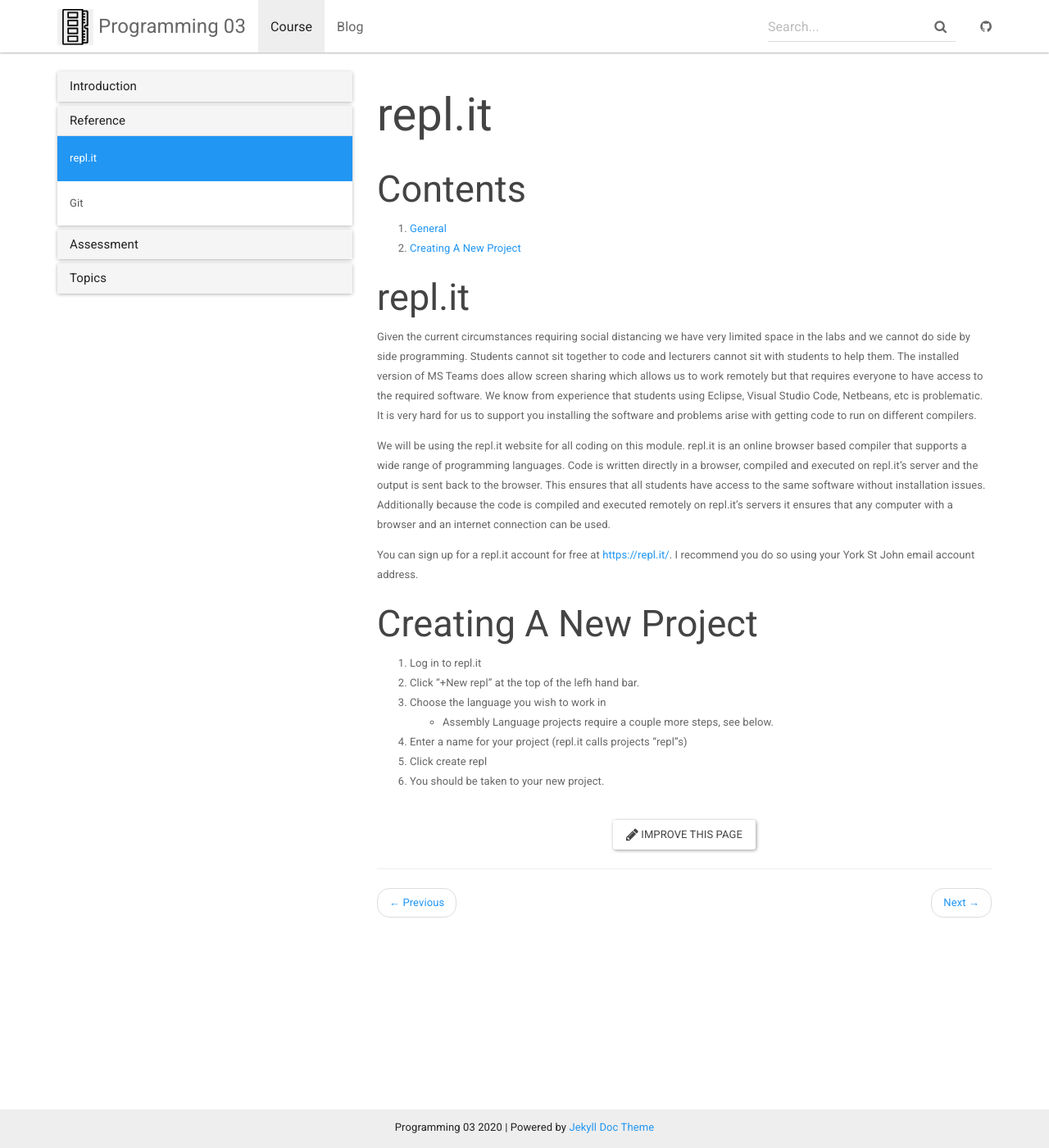
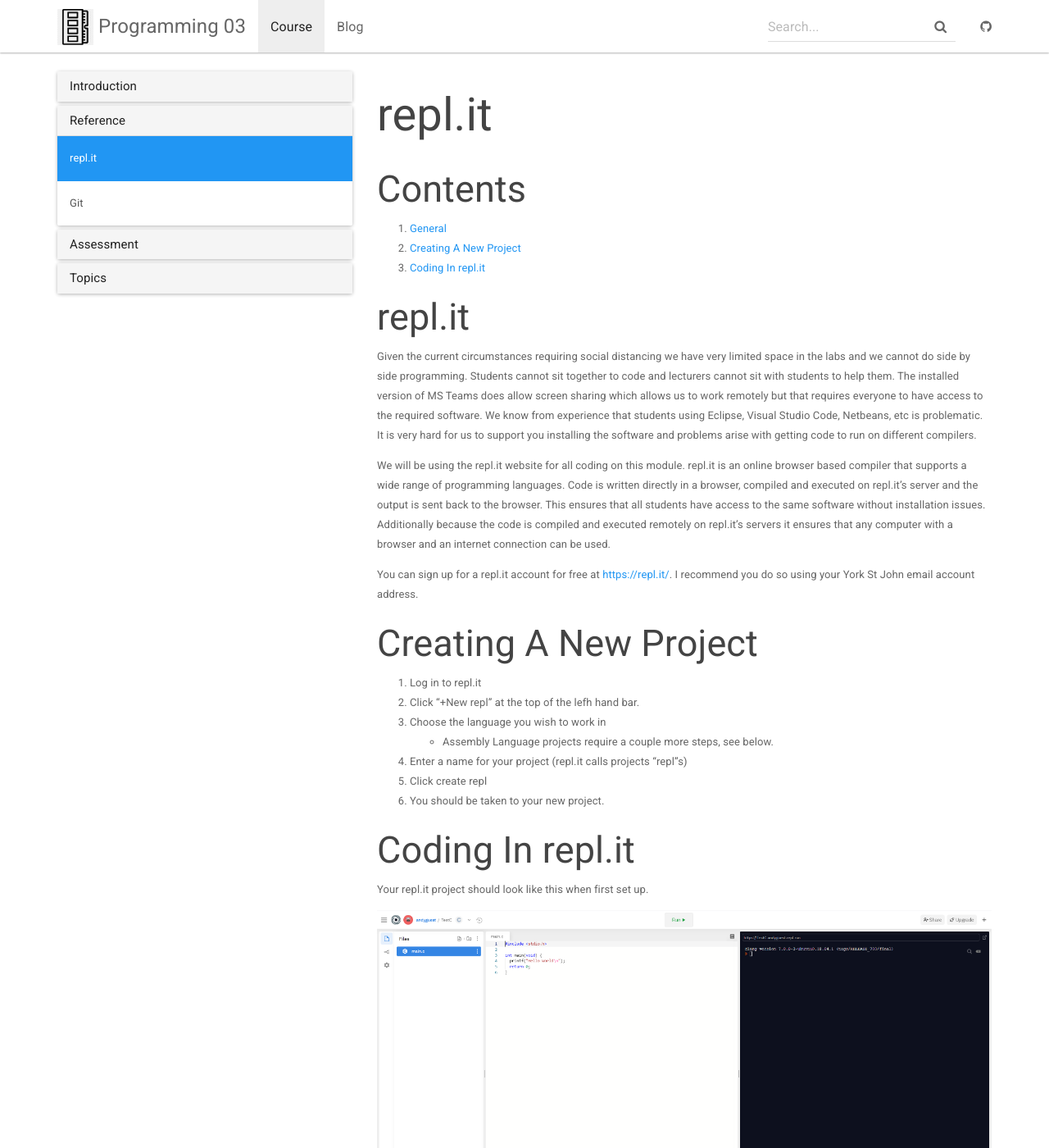
Before and after one commit to andyguestysj/prog03, a Jekyll site: the page built from _docs/reference/replit.md, in a window 1280 px wide and 1400 px high. Shown: the whole window at 82% size. Built offline with Jekyll 4.4.1, drawn with Linux system fonts in a browser that asks for light colours.

Commit message:
git reference page

```diff
--- a/_docs/reference/replit.md
+++ b/_docs/reference/replit.md
@@ -7,6 +7,7 @@
 
 1. [General](#general)
 2. [Creating A New Project](#newproj)
+3. [Coding In repl.it](#replitcoding)
 
 ## <a name="general"></a>repl.it
 
@@ -25,3 +26,9 @@
 4. Enter a name for your project (repl.it calls projects "repl"s)
 5. Click create repl
 6. You should be taken to your new project.
+
+## <a name="replitcoding"></a>Coding In repl.it
+
+Your repl.it project should look like this when first set up.
+
+![alt text](/assets/img/replit.png "repl.it screen layout")
```
Also changed, not shown: assets/img/replit.png (added).
